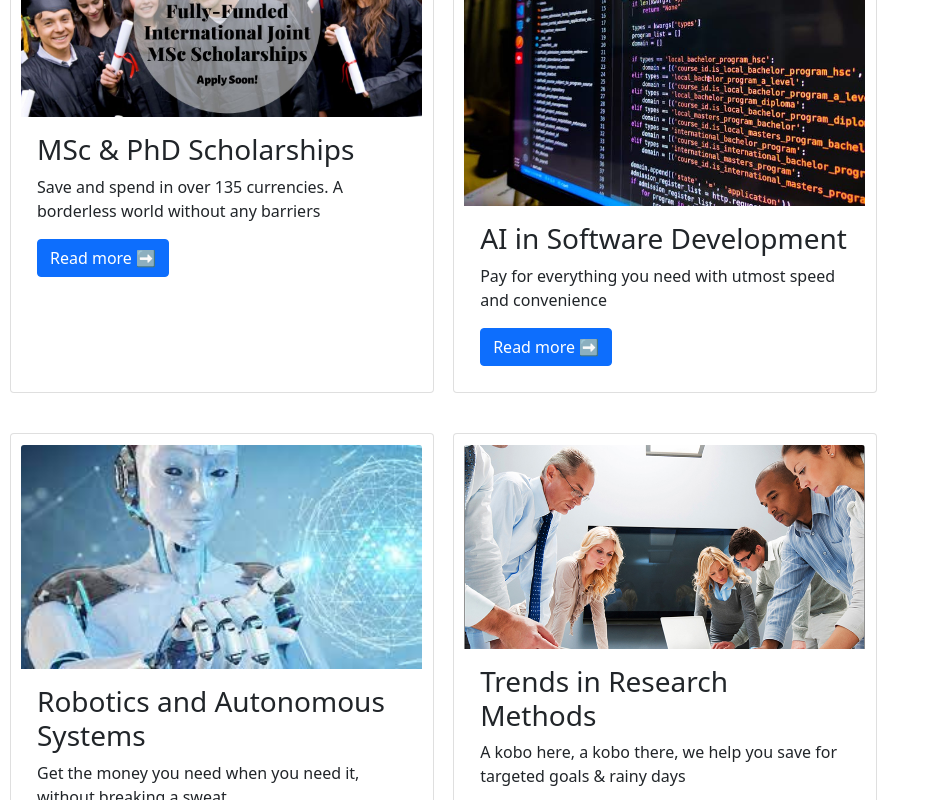
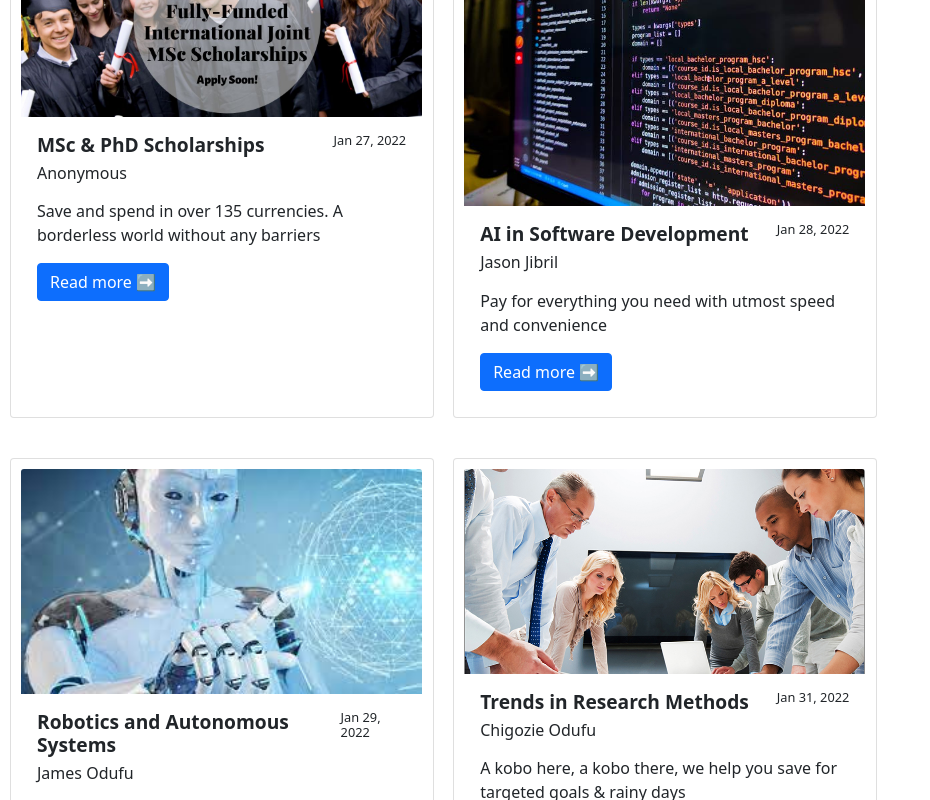
Before and after one commit to jamezjaz/ASDS, a React (Create React App) app: page / in a window 1280 px wide. Shown: the part 1100-1900 px from the top of the page, without its empty margins (0-930 px from the left). Built offline with nearby package versions, Linux system fonts and the light colour scheme.

Commit message:
fix: Add date toster data to card data

```diff
--- a/src/resources/js/components/myCard/MyCard.js
+++ b/src/resources/js/components/myCard/MyCard.js
@@ -11,7 +11,11 @@ const MyCard = () => {
           <Card.Img variant="top" src={data.image} />
           <Card.Body>
             <Card.Title>
-              <h3>{data.title}</h3>
+              <div className={cardStyles.title}>
+                <h3>{data.title}</h3>
+                <small>{data.date}</small>
+              </div>
+              <p>{data.poster}</p>
             </Card.Title>
             <Card.Text>
               {data.description}
--- a/src/resources/js/components/myCard/MyCard.module.css
+++ b/src/resources/js/components/myCard/MyCard.module.css
@@ -4,3 +4,21 @@
   padding: 0.65rem;
   margin: 1.25rem 0.6rem;
 }
+
+.title {
+  display: flex;
+  justify-content: space-between;
+}
+
+.title h3 {
+  font-size: 1.2rem;
+  font-weight: bold;
+}
+
+.title small {
+  font-size: 0.8rem;
+}
+
+.card p {
+  font-size: 1rem;
+}
--- a/src/resources/js/constants/cardData.js
+++ b/src/resources/js/constants/cardData.js
@@ -8,27 +8,37 @@ const cardData = [
   {
     image: scholarships,
     title: 'MSc & PhD Scholarships',
-    description: 'Save and spend in over 135 currencies. A borderless world without any barriers'
+    description: 'Save and spend in over 135 currencies. A borderless world without any barriers',
+    poster: 'Anonymous',
+    date: 'Jan 27, 2022'
   },
   {
     image: software,
     title: 'AI in Software Development',
-    description: 'Pay for everything you need with utmost speed and convenience'
+    description: 'Pay for everything you need with utmost speed and convenience',
+    poster: 'Jason Jibril',
+    date: 'Jan 28, 2022'
   },
   {
     image: robotics,
     title: 'Robotics and Autonomous Systems',
-    description: 'Get the money you need when you need it, without breaking a sweat.'
+    description: 'Get the money you need when you need it, without breaking a sweat.',
+    poster: 'James Odufu',
+    date: 'Jan 29, 2022'
   },
   {
     image: research,
     title: 'Trends in Research Methods',
-    description: 'A kobo here, a kobo there, we help you save for targeted goals & rainy days'
+    description: 'A kobo here, a kobo there, we help you save for targeted goals & rainy days',
+    poster: 'Chigozie Odufu',
+    date: 'Jan 31, 2022'
   },
   {
     image: vaccine,
     title: 'New Covid Vaccine Released',
-    description: 'TellerOne cards give you full control of your funds wherever, whenever you need it.'
+    description: 'TellerOne cards give you full control of your funds wherever, whenever you need it.',
+    poster: 'Prof Atkinson Ridwell',
+    date: 'Feb 14, 2022'
   }
 ];
 
```
